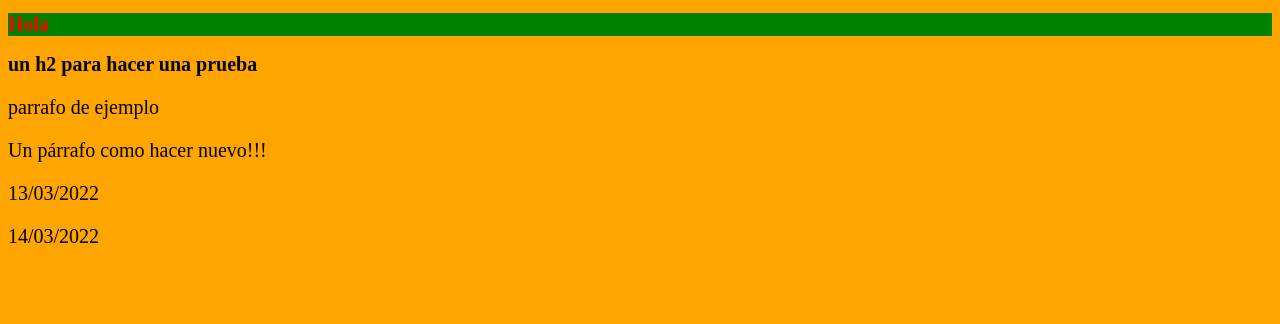
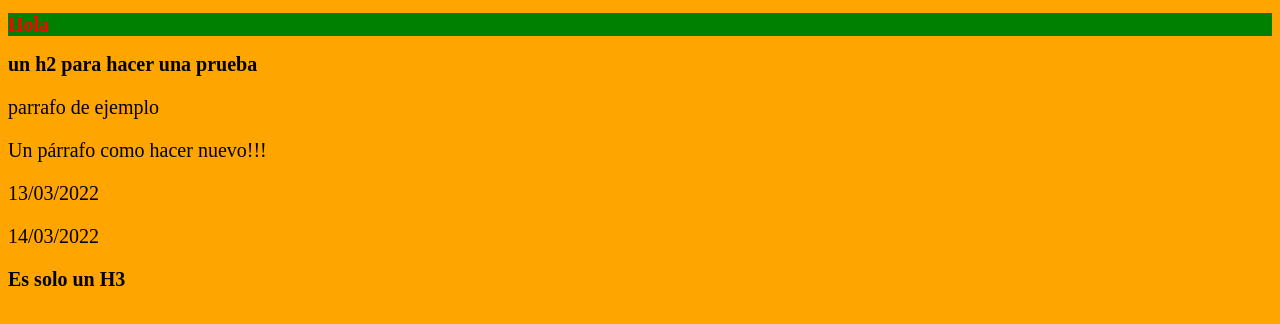
Before and after one commit to dariorojo2018/primer-repo, a plain HTML site: page index.html in a window 1280 px wide. Drawn offline with Linux system fonts and the light colour scheme.

Commit message:
se agrego un H3

```diff
--- a/index.html
+++ b/index.html
@@ -17,6 +17,7 @@
     <p> Un párrafo como hacer nuevo!!!</p>
     <p>13/03/2022</p>
     <p>14/03/2022</p>
+    <h3>Es solo un H3</h3>
 
 </body>
 
```
